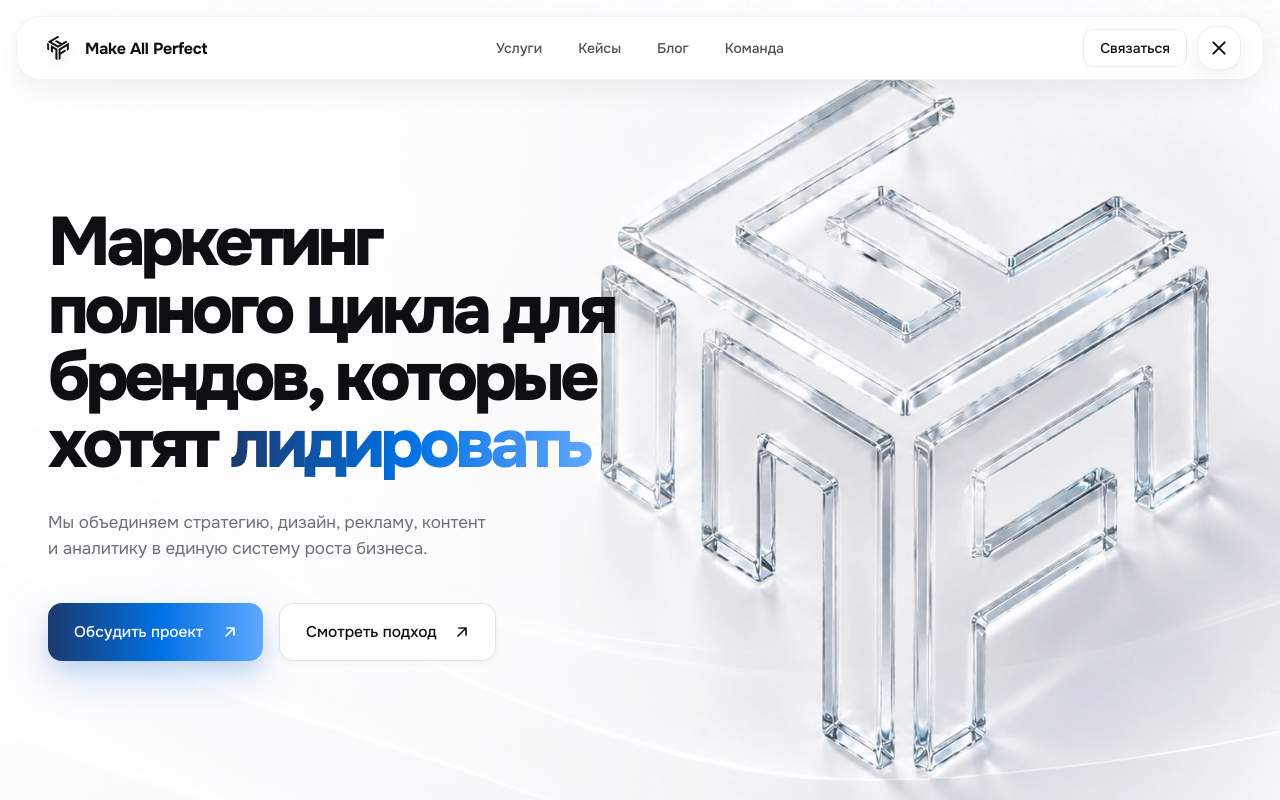
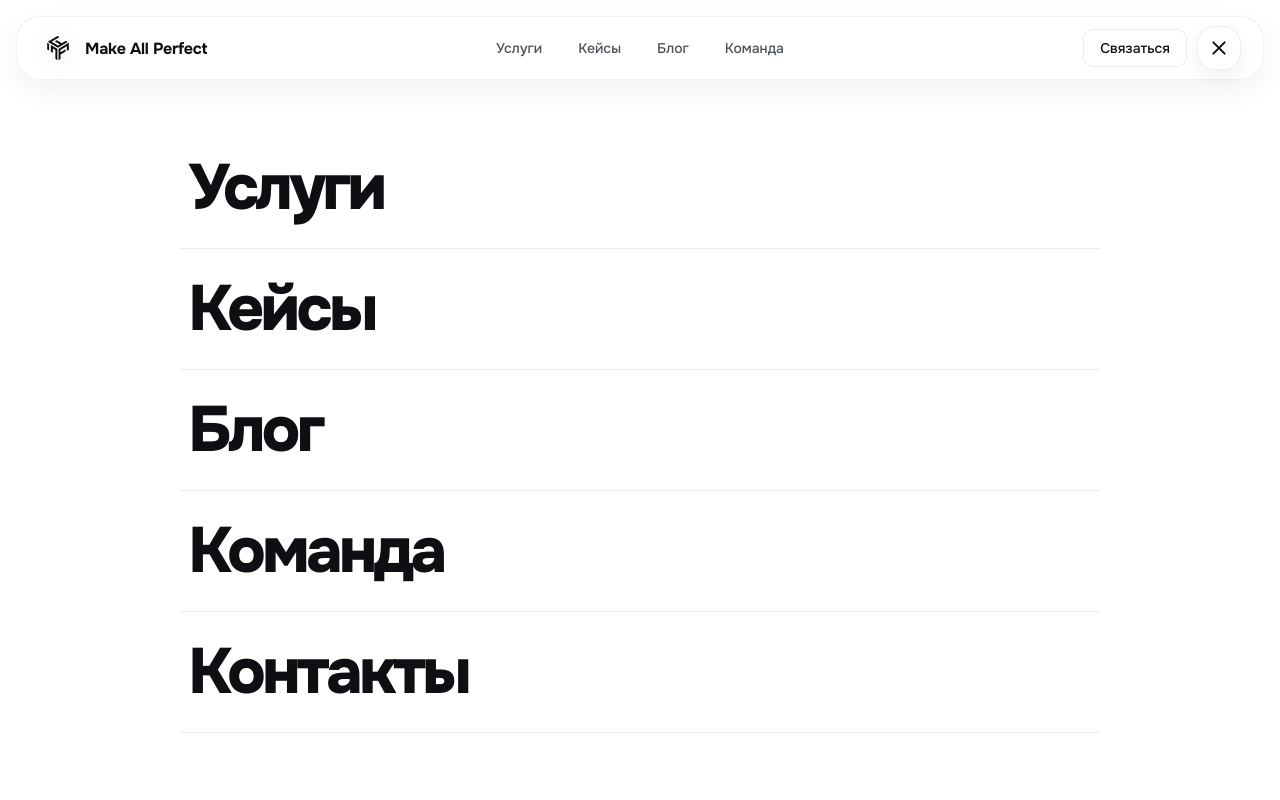
Before and after one commit to makeallperfectcompany/map2, a Next.js app: page / in a window 1280 px wide. Both pictures are taken after a click on the button "Меню". Shown: the top 800 px of the page. Built offline with nearby package versions, Linux system fonts and the light colour scheme.

Commit message:
refactor: move nav overlay from HeroSection to Header for global layout

```diff
--- a/src/app/ClientLayout.tsx
+++ b/src/app/ClientLayout.tsx
@@ -20,10 +20,6 @@ export default function ClientLayout({
         menuOpen={menuOpen}
         onBurgerClick={handleBurgerClick}
       />
-      <div
-        className={`overlay ${menuOpen ? "overlay--visible" : ""}`}
-        onClick={handleBurgerClick}
-      />
       {children}
     </>
   );
--- a/src/components/layout/Header.module.css
+++ b/src/components/layout/Header.module.css
@@ -126,9 +126,89 @@
   .heroBurger { width: 36px; height: 36px; }
 }
 
+/* =================================================================
+   OVERLAY — fullscreen navigation menu
+   ================================================================= */
+.overlay {
+  position: fixed; inset: 0;
+  z-index: 99;
+  background: #FFFFFF;
+  opacity: 0;
+  pointer-events: none;
+  transition: opacity .4s var(--ease);
+  display: flex;
+  align-items: flex-start;
+  justify-content: center;
+  padding: 0 48px 60px;
+}
+.overlayOpen {
+  opacity: 1;
+  pointer-events: auto;
+}
+
+.overlayInner {
+  width: min(100% - 48px, 920px);
+  padding-top: clamp(120px, 16vh, 180px);
+  display: flex;
+  flex-direction: column;
+  align-items: stretch;
+  text-align: left;
+}
+.overlayItem {
+  text-decoration: none;
+  color: #0E0F12;
+  font-size: clamp(42px, 5vw, 72px);
+  font-weight: 800;
+  line-height: 1;
+  letter-spacing: -0.055em;
+  padding: 28px 8px;
+  border-bottom: 1px solid rgba(15,16,20,0.08);
+  display: flex;
+  align-items: center;
+  justify-content: space-between;
+  text-align: left;
+  transform: translateY(20px);
+  opacity: 0;
+  transition:
+    transform .35s var(--ease),
+    color .25s var(--ease);
+}
+.overlayItem:hover {
+  color: #1A3A6E;
+}
+.overlayItem .mArr {
+  width: 24px;
+  height: 24px;
+  flex-shrink: 0;
+  opacity: 0;
+  transform: translate(-8px, 0);
+  transition: opacity .3s var(--ease), transform .3s var(--ease);
+}
+.overlayItem:hover .mArr {
+  opacity: 1;
+  transform: translate(0, 0);
+}
+
+.overlayOpen .overlayItem {
+  transform: translateY(0);
+  opacity: 1;
+}
+.overlayOpen .overlayItem:nth-child(1) { transition-delay: .12s; }
+.overlayOpen .overlayItem:nth-child(2) { transition-delay: .18s; }
+.overlayOpen .overlayItem:nth-child(3) { transition-delay: .24s; }
+.overlayOpen .overlayItem:nth-child(4) { transition-delay: .30s; }
+.overlayOpen .overlayItem:nth-child(5) { transition-delay: .36s; }
+
 @media (prefers-reduced-motion: reduce) {
-  .header, .header *, .header *::before, .header *::after {
+  .header, .header *, .header *::before, .header *::after,
+  .overlay, .overlay *, .overlayItem {
     animation-duration: .01ms !important;
     transition-duration: .01ms !important;
   }
 }
+
+@media (max-width: 640px) {
+  .overlay { padding: 0 24px 40px; }
+  .overlayInner { width: min(100%, 920px); padding-top: clamp(88px, 14vh, 140px); }
+  .overlayItem { font-size: clamp(38px, 12vw, 56px); padding: 22px 4px; }
+}
--- a/src/components/layout/Header.tsx
+++ b/src/components/layout/Header.tsx
@@ -10,6 +10,45 @@ interface HeaderProps {
 
 export default function Header({ menuOpen, onBurgerClick }: HeaderProps) {
   return (
+    <>
+      <div
+        className={`${styles.overlay}${menuOpen ? " " + styles.overlayOpen : ""}`}
+        aria-hidden={!menuOpen}
+        onClick={onBurgerClick}
+      >
+        <nav className={styles.overlayInner} aria-label="full menu">
+          <a href="#" className={styles.overlayItem}>
+            Услуги
+            <svg className={styles.mArr} viewBox="0 0 20 20" fill="none">
+              <path d="M5 15L15 5M15 5H7M15 5V13" stroke="currentColor" strokeWidth="1.6" strokeLinecap="round" strokeLinejoin="round"/>
+            </svg>
+          </a>
+          <a href="/cases" className={styles.overlayItem}>
+            Кейсы
+            <svg className={styles.mArr} viewBox="0 0 20 20" fill="none">
+              <path d="M5 15L15 5M15 5H7M15 5V13" stroke="currentColor" strokeWidth="1.6" strokeLinecap="round" strokeLinejoin="round"/>
+            </svg>
+          </a>
+          <a href="/blog" className={styles.overlayItem}>
+            Блог
+            <svg className={styles.mArr} viewBox="0 0 20 20" fill="none">
+              <path d="M5 15L15 5M15 5H7M15 5V13" stroke="currentColor" strokeWidth="1.6" strokeLinecap="round" strokeLinejoin="round"/>
+            </svg>
+          </a>
+          <a href="#" className={styles.overlayItem}>
+            Команда
+            <svg className={styles.mArr} viewBox="0 0 20 20" fill="none">
+              <path d="M5 15L15 5M15 5H7M15 5V13" stroke="currentColor" strokeWidth="1.6" strokeLinecap="round" strokeLinejoin="round"/>
+            </svg>
+          </a>
+          <a href="#" className={styles.overlayItem}>
+            Контакты
+            <svg className={styles.mArr} viewBox="0 0 20 20" fill="none">
+              <path d="M5 15L15 5M15 5H7M15 5V13" stroke="currentColor" strokeWidth="1.6" strokeLinecap="round" strokeLinejoin="round"/>
+            </svg>
+          </a>
+        </nav>
+      </div>
       <header className={`${styles.header}${menuOpen ? " " + styles.menuOpen : ""}`}>
         <a href="#" className={styles.brand}>
           <Image
@@ -46,5 +85,6 @@ export default function Header({ menuOpen, onBurgerClick }: HeaderProps) {
           </button>
         </div>
       </header>
+    </>
   );
 }
--- a/src/components/sections/HeroSection.module.css
+++ b/src/components/sections/HeroSection.module.css
@@ -221,75 +221,7 @@
 /* =================================================================
    BURGER OVERLAY — premium editorial navigation
    ================================================================= */
-.heroMenuOverlay {
-  position: fixed; inset: 0;
-  z-index: 99;
-  background: #FFFFFF;
-  opacity: 0;
-  pointer-events: none;
-  transition: opacity .4s var(--ease);
-  display: flex;
-  align-items: flex-start;
-  justify-content: center;
-  padding: 0 48px 60px;
-}
-.heroMenuOverlayOpen {
-  opacity: 1;
-  pointer-events: auto;
-}
 
-.heroMenuInner {
-  width: min(100% - 48px, 920px);
-  padding-top: clamp(120px, 16vh, 180px);
-  display: flex;
-  flex-direction: column;
-  align-items: stretch;
-  text-align: left;
-}
-.heroMenuItem {
-  text-decoration: none;
-  color: #0E0F12;
-  font-size: clamp(42px, 5vw, 72px);
-  font-weight: 800;
-  line-height: 1;
-  letter-spacing: -0.055em;
-  padding: 28px 8px;
-  border-bottom: 1px solid rgba(15,16,20,0.08);
-  display: flex;
-  align-items: center;
-  justify-content: space-between;
-  text-align: left;
-  transform: translateY(20px);
-  opacity: 0;
-  transition:
-    transform .35s var(--ease),
-    color .25s var(--ease);
-}
-.heroMenuItem:hover {
-  color: #1A3A6E;
-}
-.heroMenuItem .mArr {
-  width: 24px;
-  height: 24px;
-  flex-shrink: 0;
-  opacity: 0;
-  transform: translate(-8px, 0);
-  transition: opacity .3s var(--ease), transform .3s var(--ease);
-}
-.heroMenuItem:hover .mArr {
-  opacity: 1;
-  transform: translate(0, 0);
-}
-
-.heroMenuOverlayOpen .heroMenuItem {
-  transform: translateY(0);
-  opacity: 1;
-}
-.heroMenuOverlayOpen .heroMenuItem:nth-child(1) { transition-delay: .12s; }
-.heroMenuOverlayOpen .heroMenuItem:nth-child(2) { transition-delay: .18s; }
-.heroMenuOverlayOpen .heroMenuItem:nth-child(3) { transition-delay: .24s; }
-.heroMenuOverlayOpen .heroMenuItem:nth-child(4) { transition-delay: .30s; }
-.heroMenuOverlayOpen .heroMenuItem:nth-child(5) { transition-delay: .36s; }
 
 
 
@@ -361,9 +293,7 @@
     justify-content: center;
     padding: 16px 20px;
   }
-  .heroMenuOverlay { padding: 0 24px 40px; }
-  .heroMenuInner { width: min(100%, 920px); padding-top: clamp(88px, 14vh, 140px); }
-  .heroMenuItem { font-size: clamp(38px, 12vw, 56px); padding: 22px 4px; }
+
 }
 @media (max-width: 430px) {
   .heroInner { padding: 80px 16px 32px; }
--- a/src/components/sections/HeroSection.tsx
+++ b/src/components/sections/HeroSection.tsx
@@ -1,78 +1,10 @@
 "use client";
 
 import Image from "next/image";
-import { useEffect, useCallback } from "react";
 import styles from "./HeroSection.module.css";
 
-interface HeroSectionProps {
-  menuOpen: boolean;
-  onMenuClose: () => void;
-}
-
-export default function HeroSection({ menuOpen, onMenuClose }: HeroSectionProps) {
-  const handleKeyDown = useCallback(
-    (e: KeyboardEvent) => {
-      if (e.key === "Escape" && menuOpen) {
-        onMenuClose();
-      }
-    },
-    [menuOpen, onMenuClose]
-  );
-
-  useEffect(() => {
-    document.addEventListener("keydown", handleKeyDown);
-    return () => document.removeEventListener("keydown", handleKeyDown);
-  }, [handleKeyDown]);
-
-  useEffect(() => {
-    document.body.style.overflow = menuOpen ? "hidden" : "";
-    return () => {
-      document.body.style.overflow = "";
-    };
-  }, [menuOpen]);
-
+export default function HeroSection() {
   return (
-    <>
-      {/* Burger Overlay */}
-      <div
-        className={`${styles.heroMenuOverlay}${menuOpen ? " " + styles.heroMenuOverlayOpen : ""}`}
-        aria-hidden={!menuOpen}
-      >
-        <nav className={styles.heroMenuInner} aria-label="full menu">
-          <a href="#" className={styles.heroMenuItem}>
-            Услуги
-            <svg className={styles.mArr} viewBox="0 0 20 20" fill="none">
-              <path d="M5 15L15 5M15 5H7M15 5V13" stroke="currentColor" strokeWidth="1.6" strokeLinecap="round" strokeLinejoin="round"/>
-            </svg>
-          </a>
-          <a href="#" className={styles.heroMenuItem}>
-            Кейсы
-            <svg className={styles.mArr} viewBox="0 0 20 20" fill="none">
-              <path d="M5 15L15 5M15 5H7M15 5V13" stroke="currentColor" strokeWidth="1.6" strokeLinecap="round" strokeLinejoin="round"/>
-            </svg>
-          </a>
-          <a href="#" className={styles.heroMenuItem}>
-            Блог
-            <svg className={styles.mArr} viewBox="0 0 20 20" fill="none">
-              <path d="M5 15L15 5M15 5H7M15 5V13" stroke="currentColor" strokeWidth="1.6" strokeLinecap="round" strokeLinejoin="round"/>
-            </svg>
-          </a>
-          <a href="#" className={styles.heroMenuItem}>
-            Команда
-            <svg className={styles.mArr} viewBox="0 0 20 20" fill="none">
-              <path d="M5 15L15 5M15 5H7M15 5V13" stroke="currentColor" strokeWidth="1.6" strokeLinecap="round" strokeLinejoin="round"/>
-            </svg>
-          </a>
-          <a href="#" className={styles.heroMenuItem}>
-            Контакты
-            <svg className={styles.mArr} viewBox="0 0 20 20" fill="none">
-              <path d="M5 15L15 5M15 5H7M15 5V13" stroke="currentColor" strokeWidth="1.6" strokeLinecap="round" strokeLinejoin="round"/>
-            </svg>
-          </a>
-        </nav>
-      </div>
-
-      {/* Hero Section */}
     <section className={styles.heroSection}>
       {/* Desktop background — скрывается на mobile через CSS */}
       <Image
@@ -111,19 +43,16 @@ export default function HeroSection({ menuOpen, onMenuClose }: HeroSectionProps)
               <span className={styles.label}>Смотреть подход</span>
               <span className={styles.arrWrap}>
                 <svg className={`${styles.arr} ${styles.arrMain}`} viewBox="0 0 14 14" fill="none">
-                    <path d="M3 11L11 3M11 3H4M11 3V10" stroke="#15161a" strokeWidth="1.7" strokeLinecap="round" strokeLinejoin="round"/>
+                  <path d="M3 11L11 3M11 3H4M11 3V10" stroke="currentColor" strokeWidth="1.7" strokeLinecap="round" strokeLinejoin="round"/>
                 </svg>
                 <svg className={`${styles.arr} ${styles.arrGhost}`} viewBox="0 0 14 14" fill="none">
-                    <path d="M3 11L11 3M11 3H4M11 3V10" stroke="#15161a" strokeWidth="1.7" strokeLinecap="round" strokeLinejoin="round"/>
+                  <path d="M3 11L11 3M11 3H4M11 3V10" stroke="currentColor" strokeWidth="1.7" strokeLinecap="round" strokeLinejoin="round"/>
                 </svg>
               </span>
             </a>
           </div>
         </div>
-
-          <div className={styles.right}></div>
       </div>
     </section>
-    </>
   );
 }
```
Lines whose indentation alone changed are shown as unchanged.
